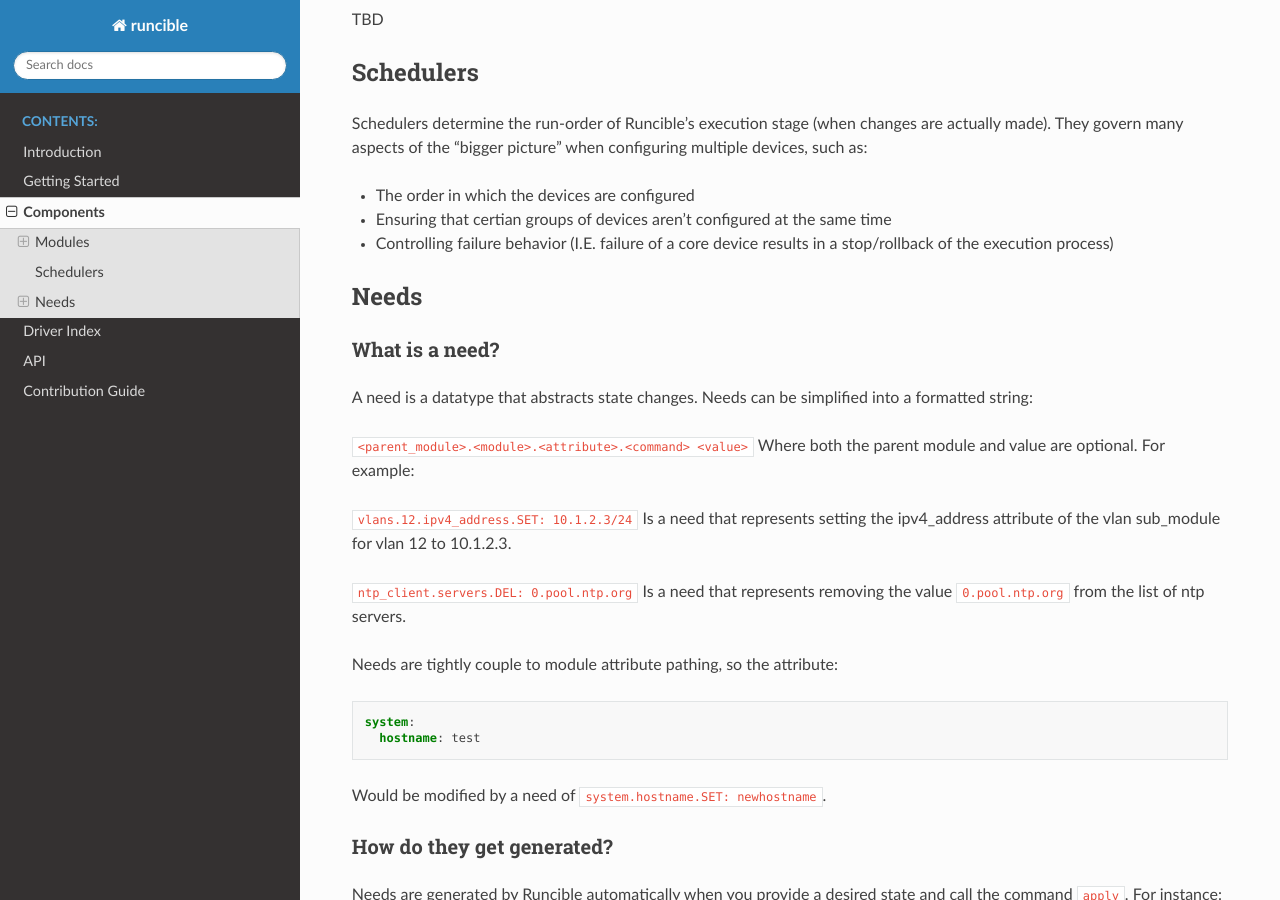
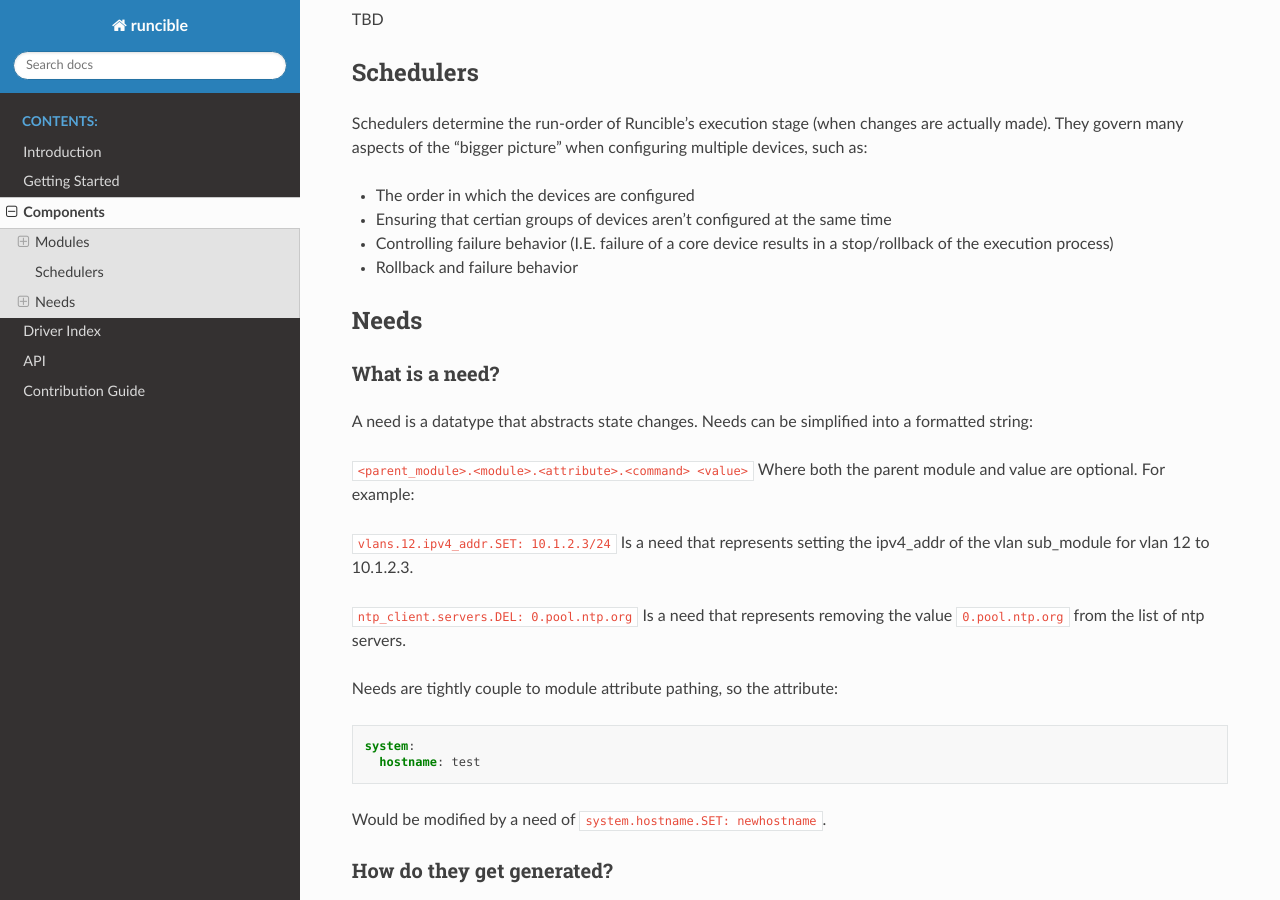
Before and after one commit to graysonhead/runcible, a Sphinx documentation site: the page built from docs/components.rst, in a window 1280 px wide and 900 px high, scrolled down 1353 px. Built offline with Sphinx 7.4.7 and the Read the Docs theme 2.0.0, drawn with Linux system fonts in a browser that asks for light colours; pages that are not in the unit, such as notebooks, are missing from menus.

Commit message:
Added Documentation for Commands, Components, and better Intro
(cherry picked from commit d8fb04e710180a88bb307afaf7d7ff88c53a0499)

```diff
--- a/docs/components.rst
+++ b/docs/components.rst
@@ -81,6 +81,7 @@
 - The order in which the devices are configured
 - Ensuring that certian groups of devices aren't configured at the same time
 - Controlling failure behavior (I.E. failure of a core device results in a stop/rollback of the execution process)
+- Rollback and failure behavior
 
 .. _need:
 
@@ -95,8 +96,8 @@
 ``<parent_module>.<module>.<attribute>.<command> <value>`` Where both the parent module and value are optional. For
 example:
 
-``vlans.12.ipv4_address.SET: 10.1.2.3/24`` Is a need that represents setting the ipv4_address attribute of the vlan
-sub_module for vlan 12 to 10.1.2.3.
+``vlans.12.ipv4_addr.SET: 10.1.2.3/24`` Is a need that represents setting the ipv4_addr of the vlan sub_module for vlan
+12 to 10.1.2.3.
 
 ``ntp_client.servers.DEL: 0.pool.ntp.org`` Is a need that represents removing the value ``0.pool.ntp.org`` from the list
 of ntp servers.
```
